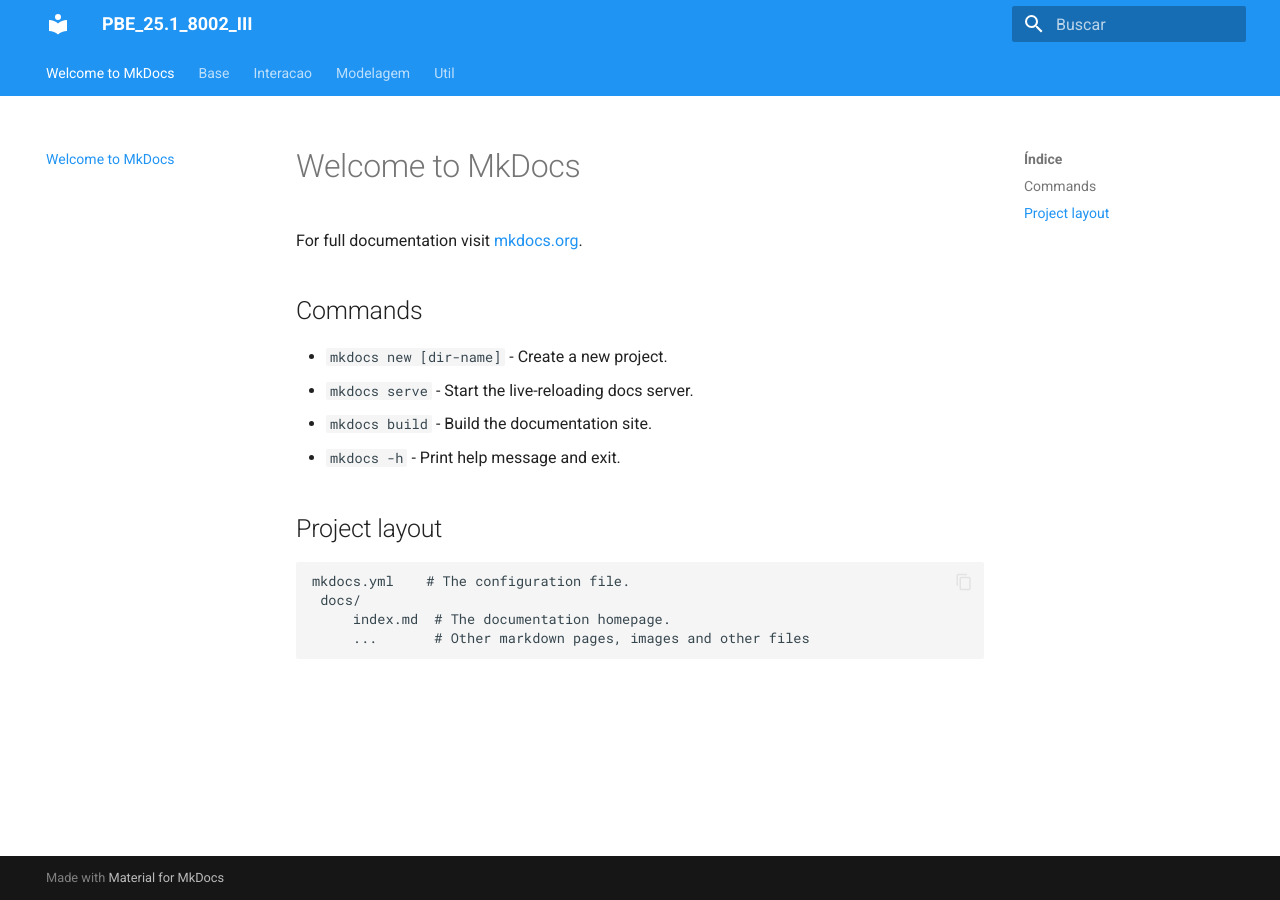
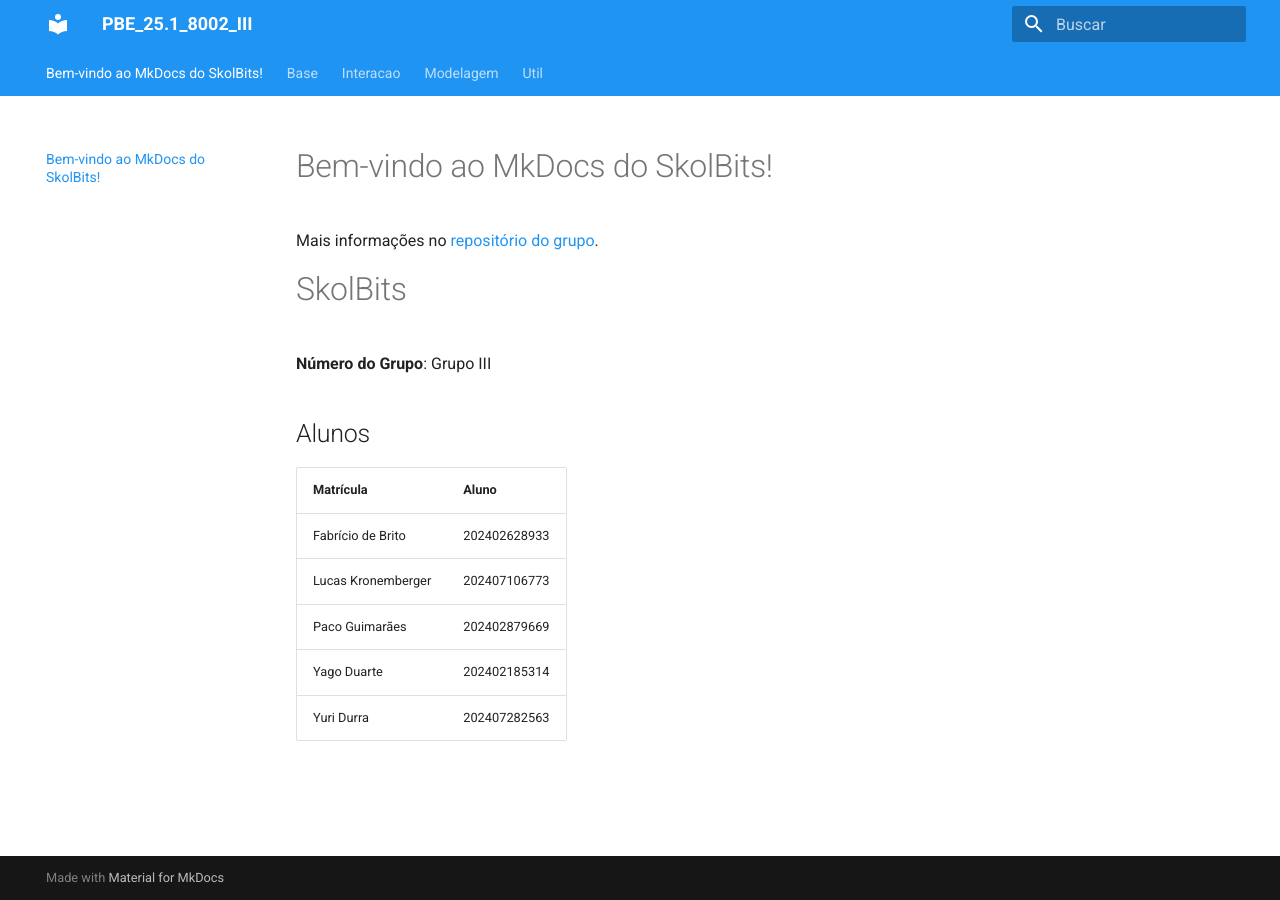
Before and after one commit to Projetos-de-Extensao/PBE_25.1_8002_SkolBits, an MkDocs documentation site: the page built from docs/index.md, in a window 1280 px wide. Built offline with MkDocs 1.6.1 and Material for MkDocs 9.7.7, drawn with Linux system fonts in a browser that asks for light colours.

Commit message:
up mkdocs

```diff
--- a/docs/index.md
+++ b/docs/index.md
@@ -1,12 +1,16 @@
-# Welcome to MkDocs
-For full documentation visit [mkdocs.org](https://www.mkdocs.org).
-## Commands
-* `mkdocs new [dir-name]` - Create a new project.
- * `mkdocs serve` - Start the live-reloading docs server.
- * `mkdocs build` - Build the documentation site.
- * `mkdocs -h` - Print help message and exit.
-## Project layout
-    mkdocs.yml    # The configuration file.
-     docs/
-         index.md  # The documentation homepage.
-         ...       # Other markdown pages, images and other files
+# Bem-vindo ao MkDocs do SkolBits!
+
+Mais informações no [repositório do grupo](https://projetos-de-extensao.github.io/PBE_25.1_8002_SkolBits/).
+
+# SkolBits
+
+**Número do Grupo**: Grupo III<br>
+
+## Alunos
+|Matrícula | Aluno |
+| -- | -- |
+| Fabrício de Brito  |  202402628933 |
+| Lucas Kronemberger  |  202407106773 |
+| Paco Guimarães  |  202402879669 |
+| Yago Duarte  |  202402185314 |
+| Yuri Durra  |  202407282563 |
```
